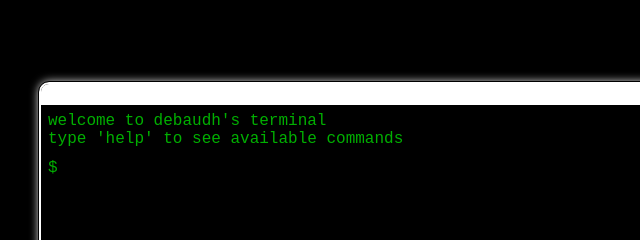
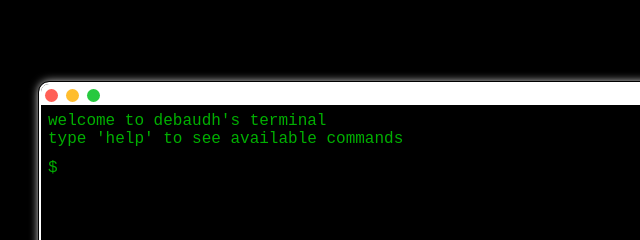
Before and after one commit to debghs/debaudh, a plain HTML site: page index.html in a window 1280 px wide. Shown: the top 240 px of the page, 199-839 px from the left. Drawn offline with Linux system fonts and the light colour scheme.

Commit message:
created btns class

```diff
--- a/styles.css
+++ b/styles.css
@@ -14,39 +14,57 @@ body {
   background-color: black;
   border: 2px solid white;
   border-radius: 10px;
-  overflow: hidden;
+  overflow: clip;
   outline: 1px solid black;
   box-shadow: 0 0 10px white; /* shadow */
 }
 
 .header {
+  height: 21px;
   background-color: white; /* Light gray background */
   outline: 1px solid black;
-  height: 21px;
 }
 
-.header span {
-  display: inline-block;
-  width: 13px;
-  height: 13px;
-  margin: 4.5px 0.5px ; /* Adjust margin to get closer */
-  margin-left: 2px;
-  border-radius: 50%;
+.btns {
+  display: grid;
+  grid-template-columns: repeat(3, 1fr);
+  gap: 0px;
+  height: 21px;
+  width: 63px;
+  margin-left: 3px;
 }
 
 .close-btn {
   background-color: #ff5f56;
-  margin-right: 5px; /* Adjust margin to get closer */
+  display: inline-flex;
+  width: 13px;
+  height: 13px;
+  margin-top: 4.5px;
+  margin-left: 1px;
+  margin-right: 1px;
+  border-radius: 50%;
 }
 
 .minimize-btn {
   background-color: #ffbd2e;
-  margin-right: 2px; /* Adjust margin to get closer */
+  display: inline-flex;
+  width: 13px;
+  height: 13px;
+  margin-top: 4.5px;
+  margin-left: 1px;
+  margin-right: 1px;
+  border-radius: 50%;
 }
 
 .expand-btn {
   background-color: #27c93f;
-  margin-right: 2px; /* Adjust margin to get closer */
+  display: inline-flex;
+  width: 13px;
+  height: 13px;
+  margin-top: 4.5px;
+  margin-left: 1px;
+  margin-right: 1px;
+  border-radius: 50%;
 }
 
 .content {
@@ -76,6 +94,7 @@ input[type="text"] {
   font-size: inherit;
   width: calc(100% - 40px);
   outline: none;
+  margin-right: 5px;
 }
 
 input[type="text"]:focus {
```
